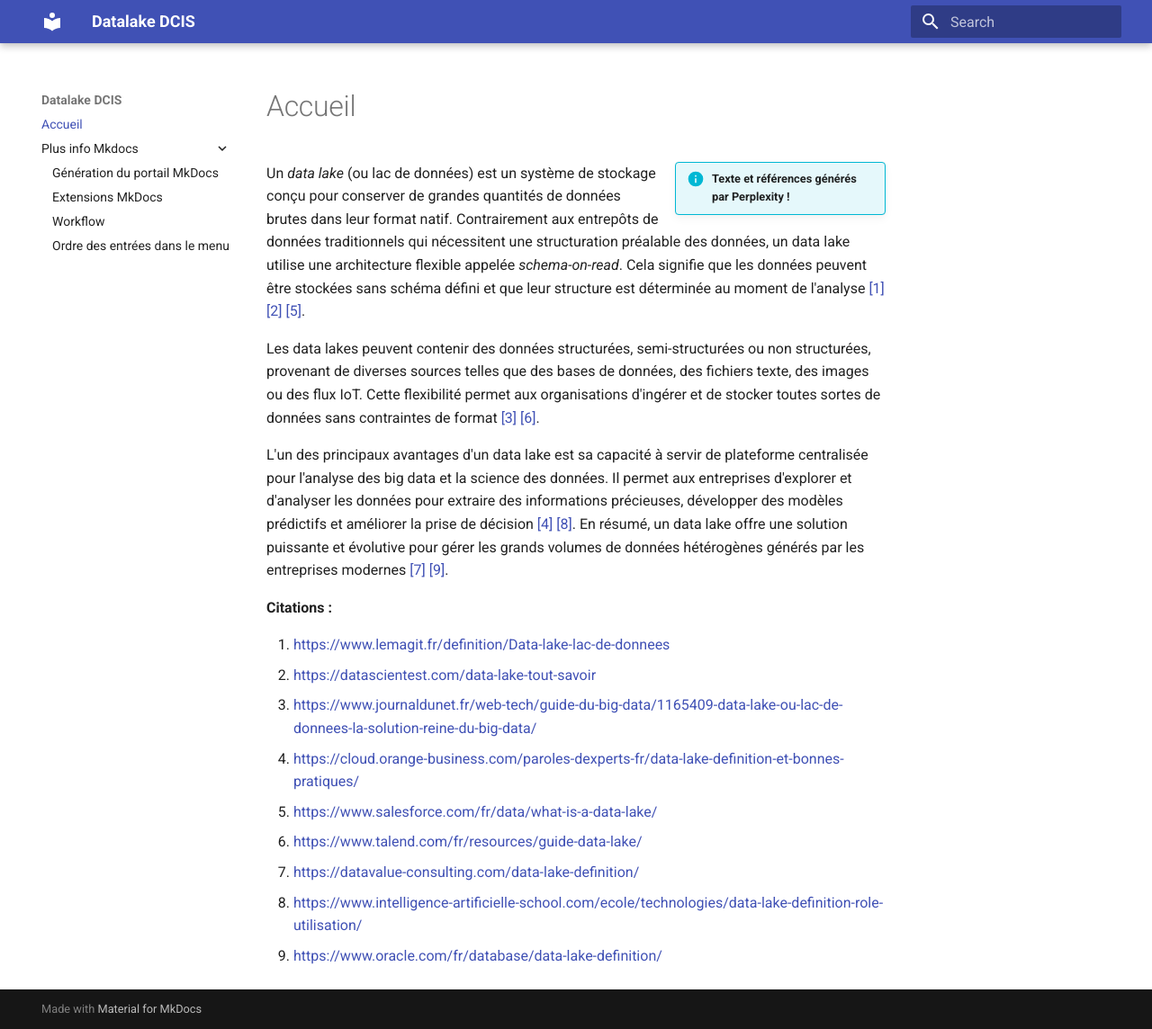
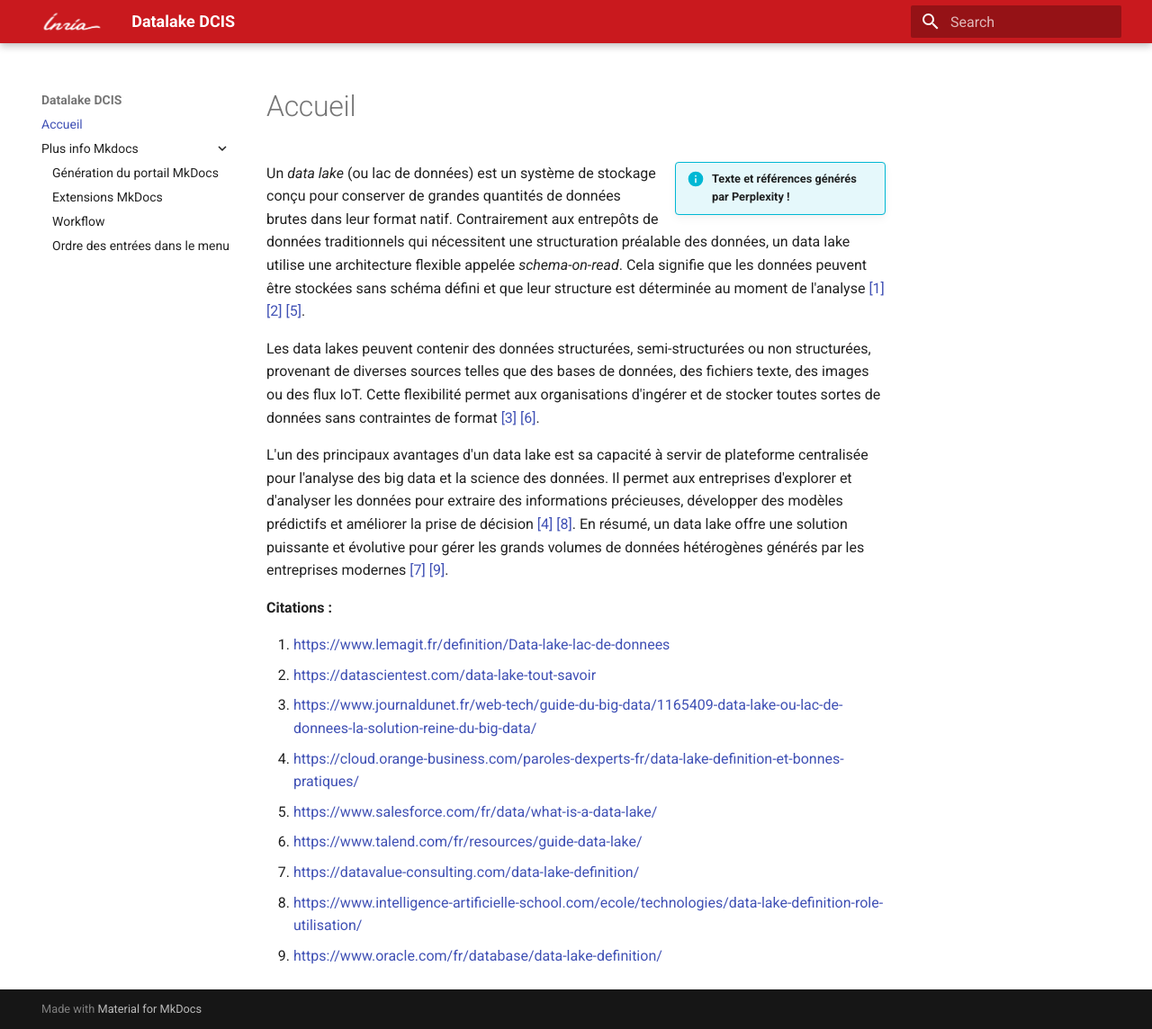
Before and after one commit to INRIA/datalake, an MkDocs documentation site: the page built from docs/index.md, in a window 1280 px wide and 1144 px high. Shown: the whole window at 90% size. Built offline with MkDocs 1.6.1 and Material for MkDocs 9.7.7, drawn with Linux system fonts in a browser that asks for light colours.

Commit message:
Change the banner color to Inria red and add the Inria logo.

```diff
--- a/docs/stylesheets/extra.css
+++ b/docs/stylesheets/extra.css
@@ -1,4 +1,24 @@
+/* Applique une ombre légère et un arrondi à toutes les images du site */
 img {
-    box-shadow: 1px 2px 2px 1px rgba(0, 0, 0, 0.2);
-    border-radius: 10px
+    box-shadow: 1px 2px 2px 1px rgba(0, 0, 0, 0.2); /* Ombre légère */
+    border-radius: 10px; /* Coins arrondis */
 }
+
+/* Supprime l'ombre et l'arrondi uniquement pour l'icône du logo */
+.md-header__button.md-logo img {
+    box-shadow: none !important; /* Supprime l'ombre */
+    border-radius: 0 !important; /* Supprime l'arrondi */
+    background-color: transparent; /* Facultatif : assure que l'arrière-plan est transparent */
+}
+
+/* Change la couleur du bandeau */
+.md-header {
+    background-color: #C9191E !important; /* Rouge foncé */
+}
+
+/* Facultatif : ajuste la couleur du texte et des boutons pour un meilleur contraste */
+.md-header__title,
+.md-header__button,
+.md-header__button svg {
+    color: #ffffff !important; /* Texte blanc pour contraste */
+}
--- a/mkdocs.yml
+++ b/mkdocs.yml
@@ -8,6 +8,7 @@ theme:
   # custom_dir: custom/ si on custemise l'affichage cf. Benoit
   features:
     - navigation.expand
+  logo: assets/images/inr_logo_blanc.png
 markdown_extensions:
   - admonition  # Blocs spéciaux pour les notes, avertissements, etc.
   - abbr  # Gestion des abréviations avec infobulles explicatives
```
Also changed, not shown: docs/assets/images/inr_logo_blanc.png (added).
